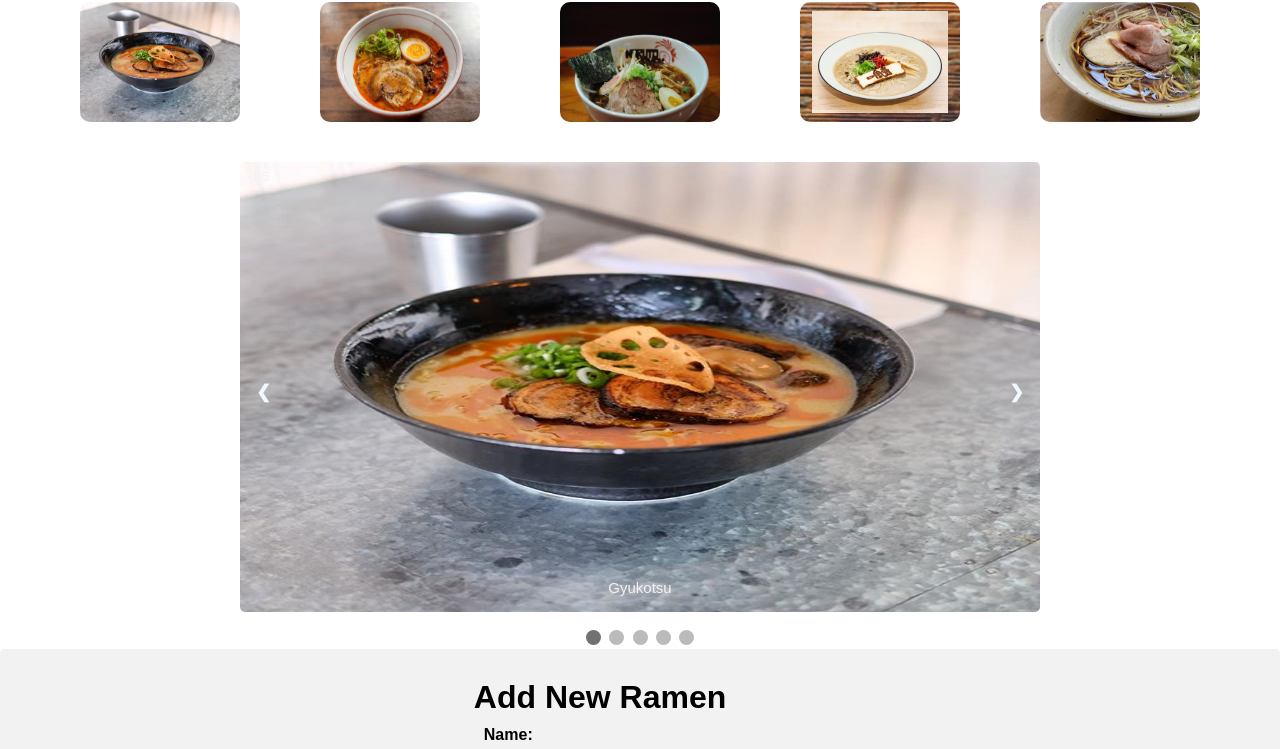
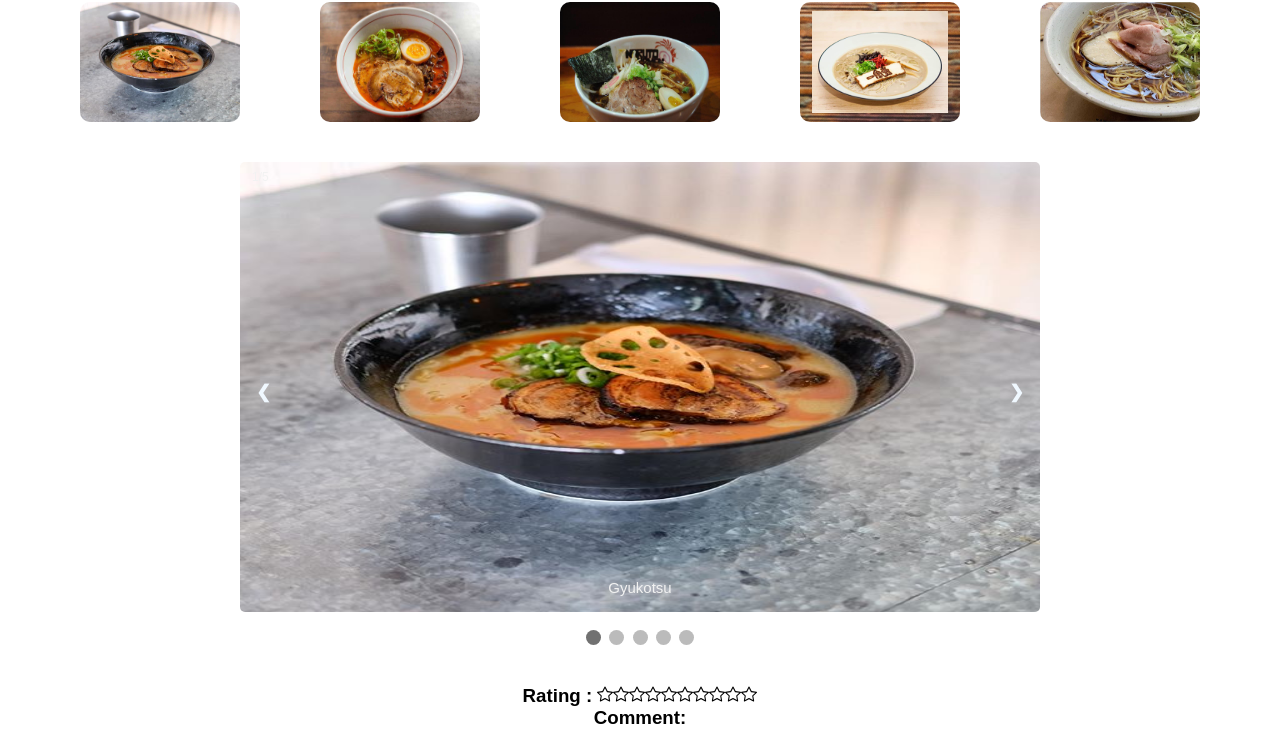
Before and after one commit to Juliusouko/Ramen-App, a plain HTML site: page index.html in a window 1280 px wide. Shown: the part 41-790 px from the top of the page. Drawn offline with Linux system fonts and the light colour scheme.

Commit message:
add rate and comment section just below the carousel

```diff
--- a/index.html
+++ b/index.html
@@ -15,13 +15,14 @@
   </nav>
   <br>
   <div class="image-flex">
-    <div ><img src="./images/gyukotsu.jpg" alt="gyukotsu"></div>
+    <div><img src="./images/gyukotsu.jpg" alt="gyukotsu"></div>
     <div><img src="./images/kojiro.jpg" alt="kojiro"></div>
     <div><img src="./images/naruto.jpg" alt="naruto"></div>
     <div><img src="./images/nirvana.jpg" alt="nirvana"></div>
     <div><img src="./images/shoyu.jpg" alt="shoyu"></div>
   </div>
   <br><br>
+
   <!--slideshow container-->
   <div class="slideshow-container">
     <!--Meal images with captions in ascending order-->
@@ -55,10 +56,6 @@
     <a class="next" onclick="plusSlides(1)">&#10095;</a>
   </div>
   <br>
-  <div class="rate & comment">
-
-  </div>
-
   <!--dots/circles for the carousel-->
   <div style="text-align: center;">
     <span class="dot" onclick="currentSlide(1)"></span>
@@ -67,6 +64,13 @@
     <span class="dot" onclick="currentSlide(4)"></span>
     <span class="dot" onclick="currentSlide(5)"></span>
   </div>
+  <br><br>
+  <div class="rating">
+    <h3>Rating : <span><img src="./images/star.svg" alt=""></span><span><img src="./images/star.svg" alt=""><span><img
+            src="./images/star.svg" alt=""></span><span><img src="./images/star.svg" alt=""></span><span><img src="./images/star.svg" alt=""></span><span><img src="./images/star.svg" alt=""></span><span><img src="./images/star.svg" alt=""></span><span><img src="./images/star.svg" alt=""></span><span><img src="./images/star.svg" alt=""></span><span><img src="./images/star.svg" alt=""></span></h3>
+  </div>
+  <div class="comment-display"><h3>Comment:</h3></div>
+  <br><br><b><br>
   <form>
     <h1>Add New Ramen</h1>
 
--- a/style.css
+++ b/style.css
@@ -172,3 +172,12 @@ form {
   width: 160px;
   border-radius: 10px;
 }
+.rating {
+  display: flex;
+  justify-content: space-evenly;
+}
+
+.comment-display {
+  display: flex;
+  justify-content: space-evenly;
+}
```
Also changed, not shown: images/star.svg (added).
